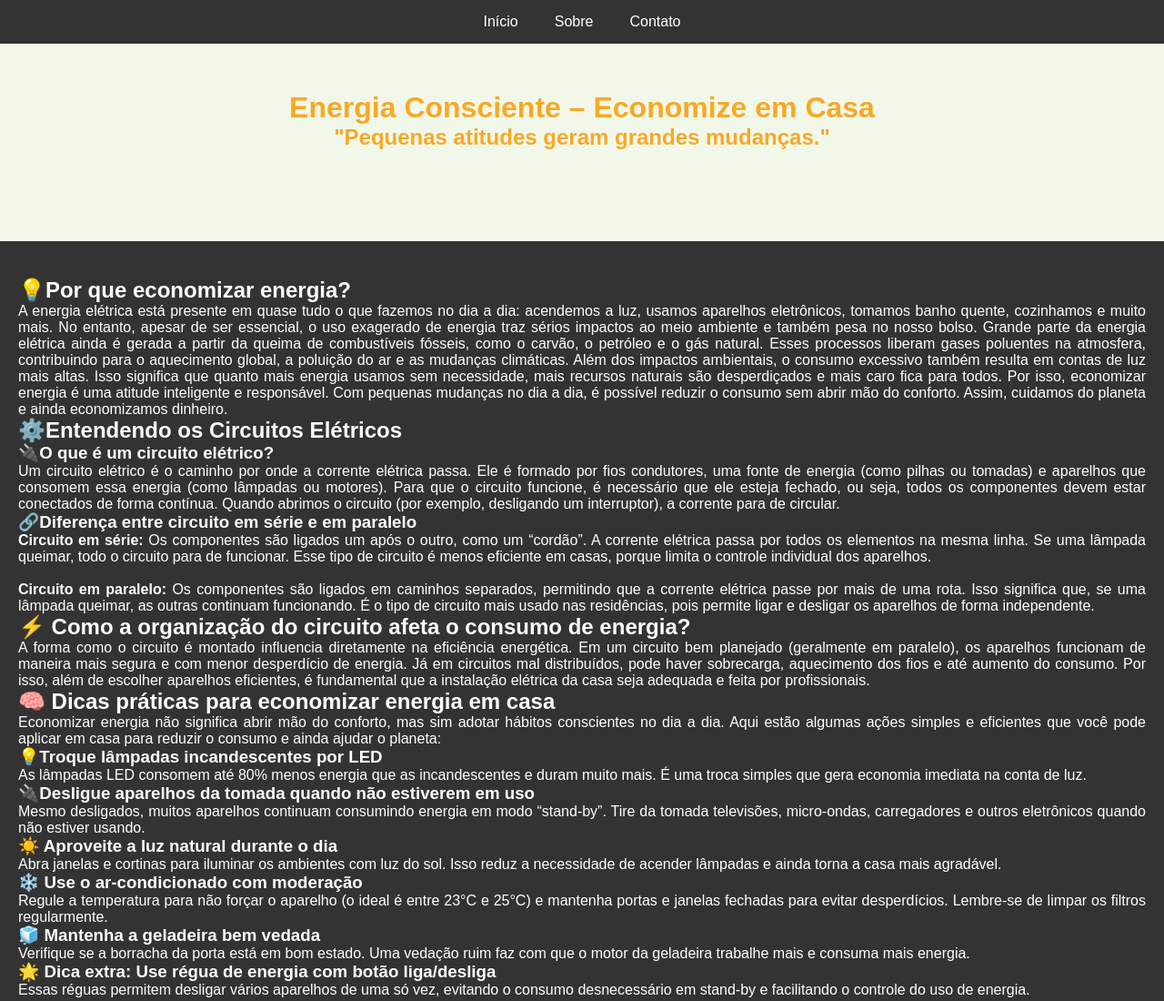
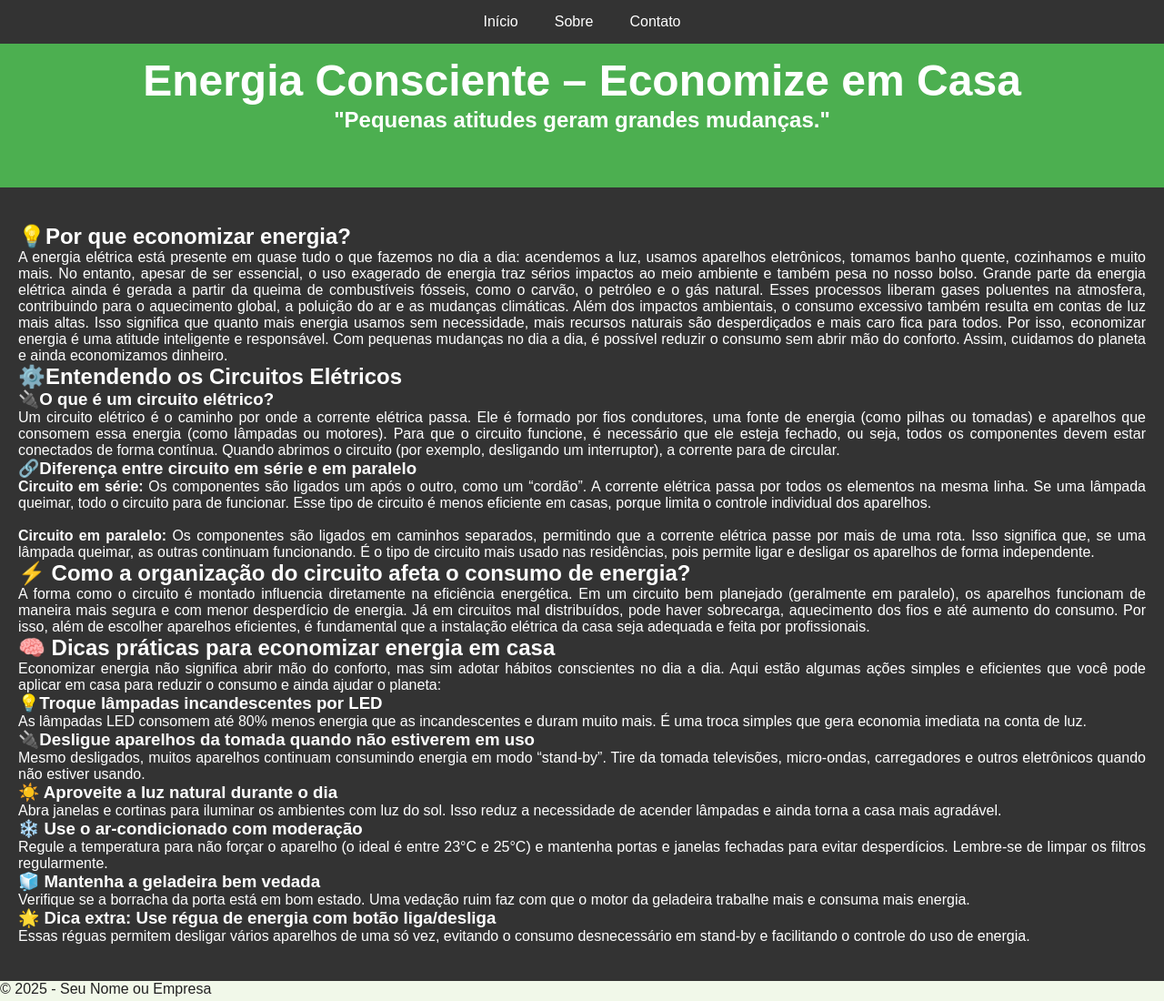
Before and after one commit to igorgabdev/Site-Trabalho-Diorge, a plain HTML site: page index.html in a window 1280 px wide. Shown: the top 1100 px of the page at 91% size. Drawn offline with Linux system fonts and the light colour scheme.

Commit message:
header atualizado

```diff
--- a/style.css
+++ b/style.css
@@ -44,14 +44,29 @@ body {
   }
 
 
-.header{
+  header {
+    text-align: center; /* Centraliza o texto no header */
+    padding: 60px 20px; /* Espaço grande ao redor do título */
+    background-color: #4CAF50; /* Cor do fundo do header */
+    color: white;
+    position: relative; /* Permite controlar o posicionamento do conteúdo */
+    z-index: 1;
+  }
 
-    font-family:Arial, Helvetica, sans-serif;
-    background-color: #F1F8E9;
-    padding: 100px;
-    color: #F9A825;
-    text-align: center;
-}
+  header h1 {
+    font-size: 3rem; /* Ajuste o tamanho do título conforme necessário */
+    margin: 0; /* Remove qualquer margem indesejada */
+    white-space: normal; /* Permite que o título quebre linha se necessário */
+    line-height: 1.2; /* Ajusta a altura da linha para manter o título legível */
+  }
+
+  nav {
+    background-color: #333; /* Cor do fundo do menu */
+    position: relative;
+    z-index: 0; /* Garante que o menu fique abaixo do header */
+  }
+
+
 
 nav {
     position: fixed; /* Fixa o menu no topo */
```
